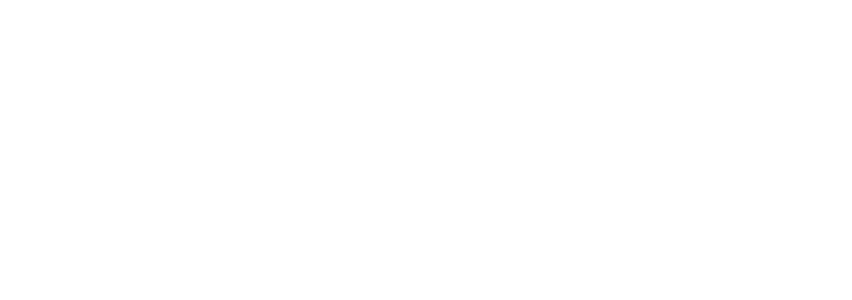
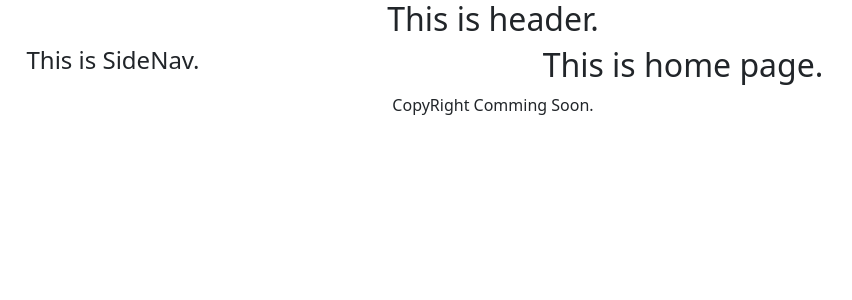
Before and after one commit to shahadot99999/learning-platform-client-side, a React (Create React App) app: page / in a window 1280 px wide. Shown: the top 300 px of the page, without its empty margins (147-999 px from the left). Built offline with nearby package versions, Linux system fonts and the light colour scheme.

Commit message:
folder added and basic structure sitting

```diff
--- /dev/null
+++ b/src/Page/Category/Category.js
@@ -0,0 +1,11 @@
+import React from 'react';
+
+const Category = () => {
+    return (
+        <div>
+            <h5> This is Category.</h5>
+        </div>
+    );
+};
+
+export default Category;
--- /dev/null
+++ b/src/Page/Educations/Educations.js
@@ -0,0 +1,11 @@
+import React from 'react';
+
+const Educations = () => {
+    return (
+        <div>
+            <h5>This is education page.</h5>
+        </div>
+    );
+};
+
+export default Educations;
--- /dev/null
+++ b/src/Page/Home/Home/Home.js
@@ -0,0 +1,11 @@
+import React from 'react';
+
+const Home = () => {
+    return (
+        <div>
+            <h2>This is home page.</h2>
+        </div>
+    );
+};
+
+export default Home;
--- /dev/null
+++ b/src/Page/Shared/ContentDetails/ContentDetails.js
@@ -0,0 +1,11 @@
+import React from 'react';
+
+const ContentDetails = () => {
+    return (
+        <div>
+            <h5>This is ContentDetails.</h5>
+        </div>
+    );
+};
+
+export default ContentDetails;
--- /dev/null
+++ b/src/Page/Shared/Footer/Footer.js
@@ -0,0 +1,11 @@
+import React from 'react';
+
+const Footer = () => {
+    return (
+        <div>
+            <p>CopyRight Comming Soon.</p>
+        </div>
+    );
+};
+
+export default Footer;
--- /dev/null
+++ b/src/Page/Shared/Header/Header.js
@@ -0,0 +1,11 @@
+import React from 'react';
+
+const Header = () => {
+    return (
+        <div>
+            <h2>This is header.</h2>
+        </div>
+    );
+};
+
+export default Header;
--- /dev/null
+++ b/src/Page/Shared/SideNav/SideNav.js
@@ -0,0 +1,11 @@
+import React from 'react';
+
+const SideNav = () => {
+    return (
+        <div>
+            <h4>This is SideNav.</h4>
+        </div>
+    );
+};
+
+export default SideNav;
--- /dev/null
+++ b/src/layouts/Coursepages.js
@@ -0,0 +1,28 @@
+import React from 'react';
+import { Col, Container, Row } from 'react-bootstrap';
+import { Outlet } from 'react-router-dom';
+// import ContentDetails from '../Page/Shared/ContentDetails/ContentDetails';
+import Footer from '../Page/Shared/Footer/Footer';
+import Header from '../Page/Shared/Header/Header';
+import SideNav from '../Page/Shared/SideNav/SideNav';
+
+const CoursePages = () => {
+    return (
+        <div>
+            <Header></Header>
+            <Container>
+                <Row>
+                    <Col lg="4">
+                        <SideNav></SideNav>
+                    </Col>
+                    <Col lg="8">
+                        <Outlet></Outlet>
+                    </Col>
+                </Row>
+            </Container>
+            <Footer></Footer>
+        </div>
+    );
+};
+
+export default CoursePages;
--- a/src/layouts/Main.js
+++ /dev/null
@@ -1,12 +0,0 @@
-import React from 'react';
-import { Outlet } from 'react-router-dom';
-
-const Main = () => {
-    return (
-        <div>
-            <Outlet></Outlet>
-        </div>
-    );
-};
-
-export default Main;
```
Also changed, not shown: src/Routes/Routes/Routes.js (+18 -2 lines).
